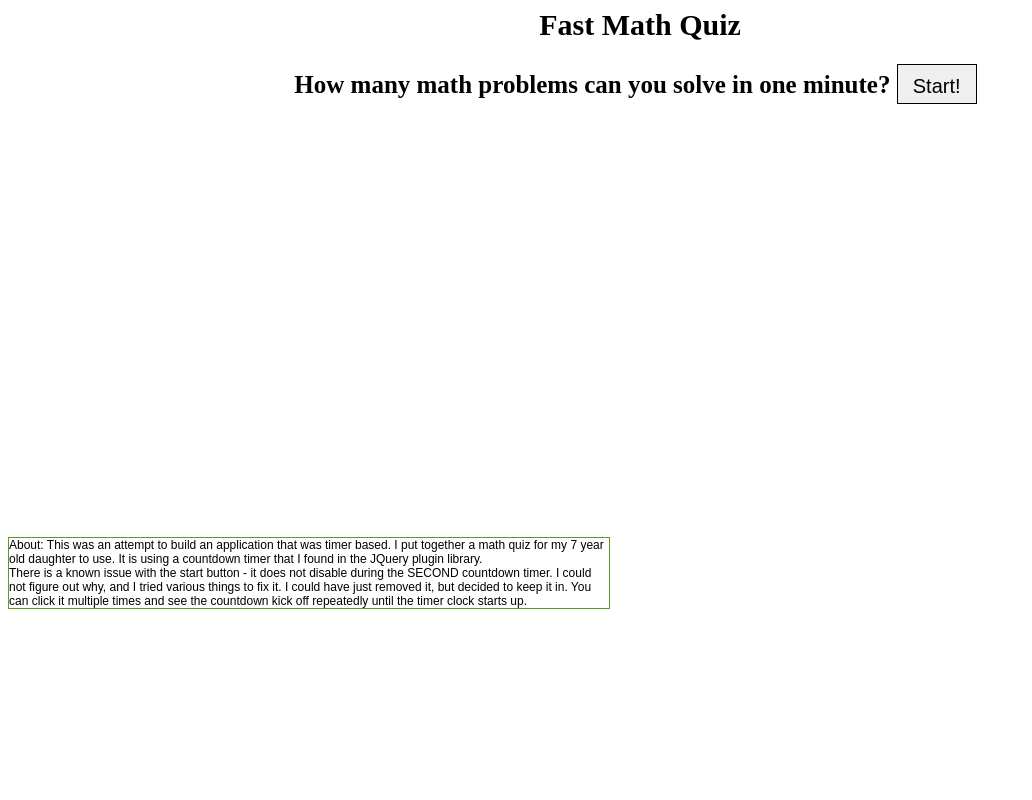
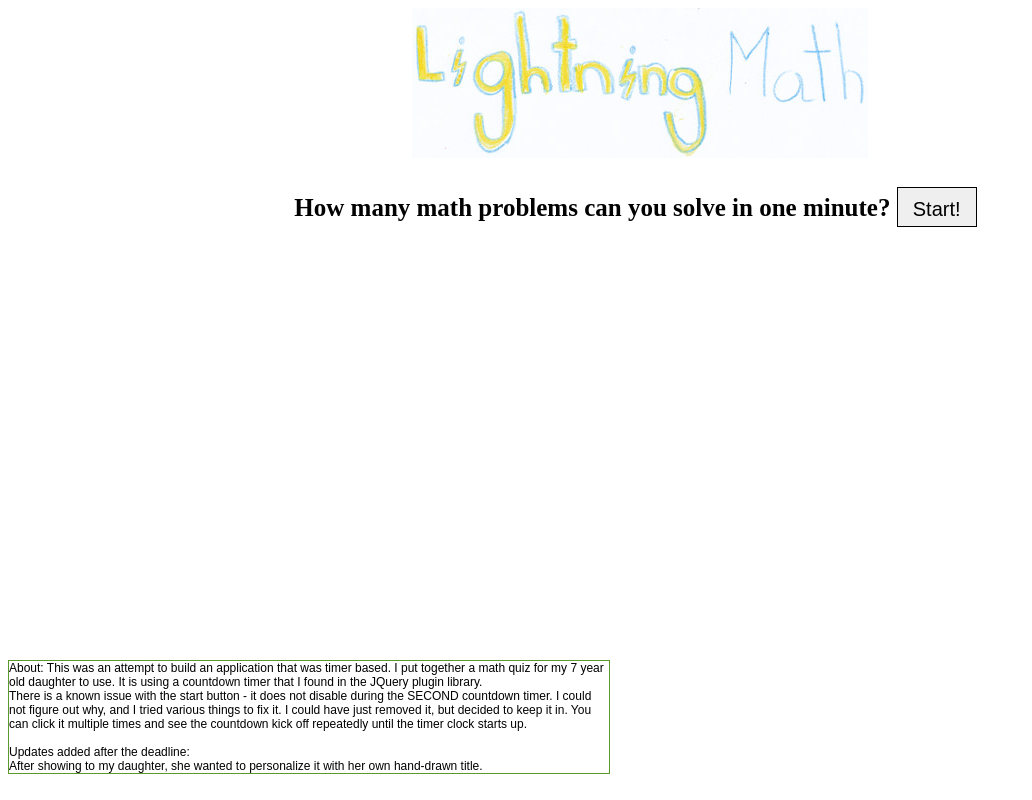
Before and after one commit to talenme/p3.talen.me, a PHP site: page / in a window 1280 px wide. Shown: the whole page, without its empty margins (0-1032 px from the left). Run offline with PHP 8.4, Linux system fonts and the light colour scheme; some libraries are stand-ins or nearby versions.

Commit message:
Added hand drawn title from my daughter

```diff
--- a/index.php
+++ b/index.php
@@ -11,7 +11,7 @@
 
 
 <body>
-    <div id='header'>Fast Math Quiz</div>
+    <div id='header'><img src="images/Lightning_Math_sm.jpg"></div>
     <br>
     <div id='wrapper'>
         <div id='instructions'>How many math problems can you solve in one minute? <button id="startButton">Start!</button></div>
@@ -45,6 +45,9 @@
         There is a known issue with the start button - it does not disable during the SECOND countdown timer. I could not figure
         out why, and I tried various things to fix it. I could have just removed it, but decided to keep it in. You can click it
         multiple times and see the countdown kick off repeatedly until the timer clock starts up.
+        <br><br>
+        Updates added after the deadline:<br>
+        After showing to my daughter, she wanted to personalize it with her own hand-drawn title.
     </div>
 
     <audio id="boing" src="wav/boing_y.wav" preload="auto"></audio>
```
Also changed, not shown: images/Lightning_Math_sm.jpg (added).
